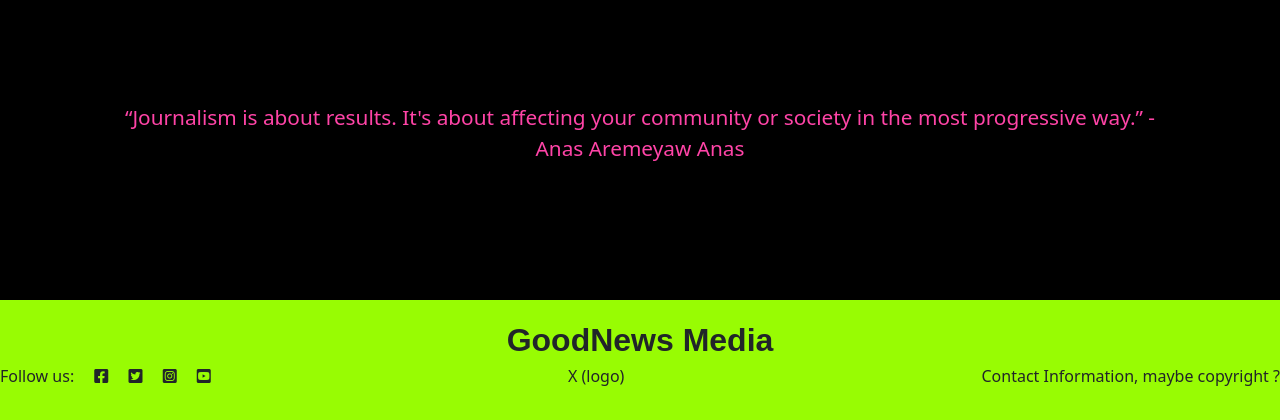
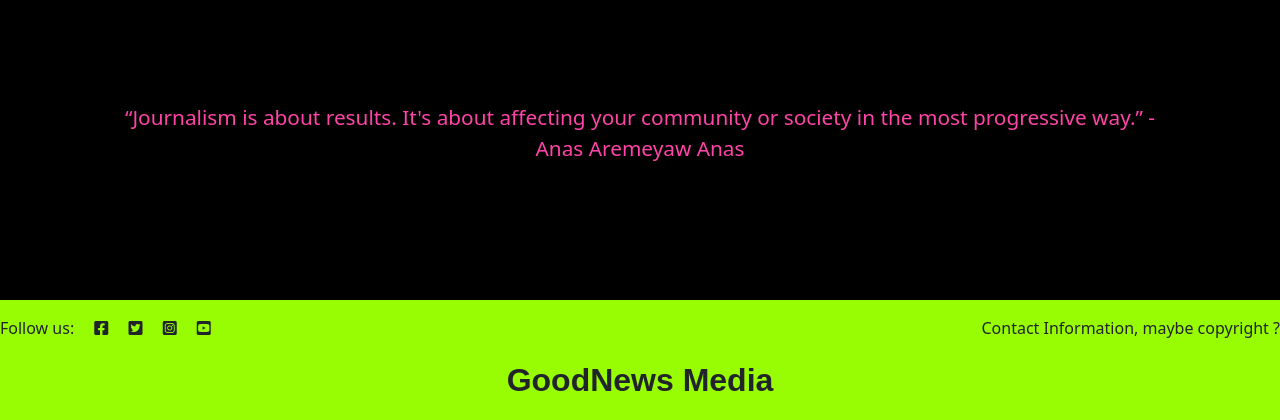
Before and after one commit to FernVR/GoodNewsBlog, a Django app: page / in a window 1280 px wide. Shown: the part 490-910 px from the top of the page. Run offline with Django 4.2, Linux system fonts and the light colour scheme; data that the repository does not hold is empty; some web fonts are replaced.

Commit message:
edit footer and add deployment settings for another test deploy

```diff
--- a/templates/base.html
+++ b/templates/base.html
@@ -74,9 +74,7 @@
 
     <!-- Footer -->
     <footer class="footer mt-auto py-3 footer-color">
-        <div class="footer-logo">
-            <p class="m-0 text-center text-black logo">GoodNews Media</p>
-        </div>
+
         <div class="footer-info d-flex">
             <p class="m-0 text-center text-black">Follow us:
                 <i class="fab fa-facebook-square ms-3"></i>
@@ -85,11 +83,11 @@
                 <i class="fab fa-youtube-square ms-3"></i>
             </p>
             <p>
-                X (logo)
-            </p>
-            <p>
                 Contact Information, maybe copyright ?
             </p>
+        </div>
+        <div class="footer-logo">
+            <p class="m-0 text-center text-black logo">GoodNews Media</p>
         </div>
     </footer>
 
```
